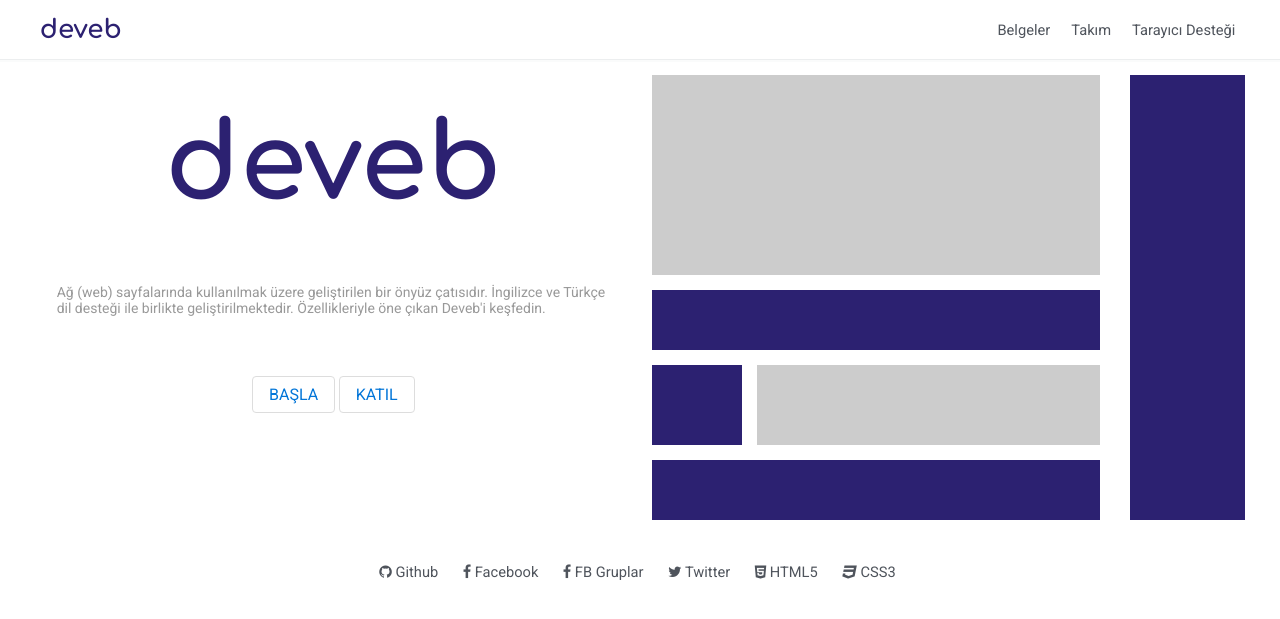
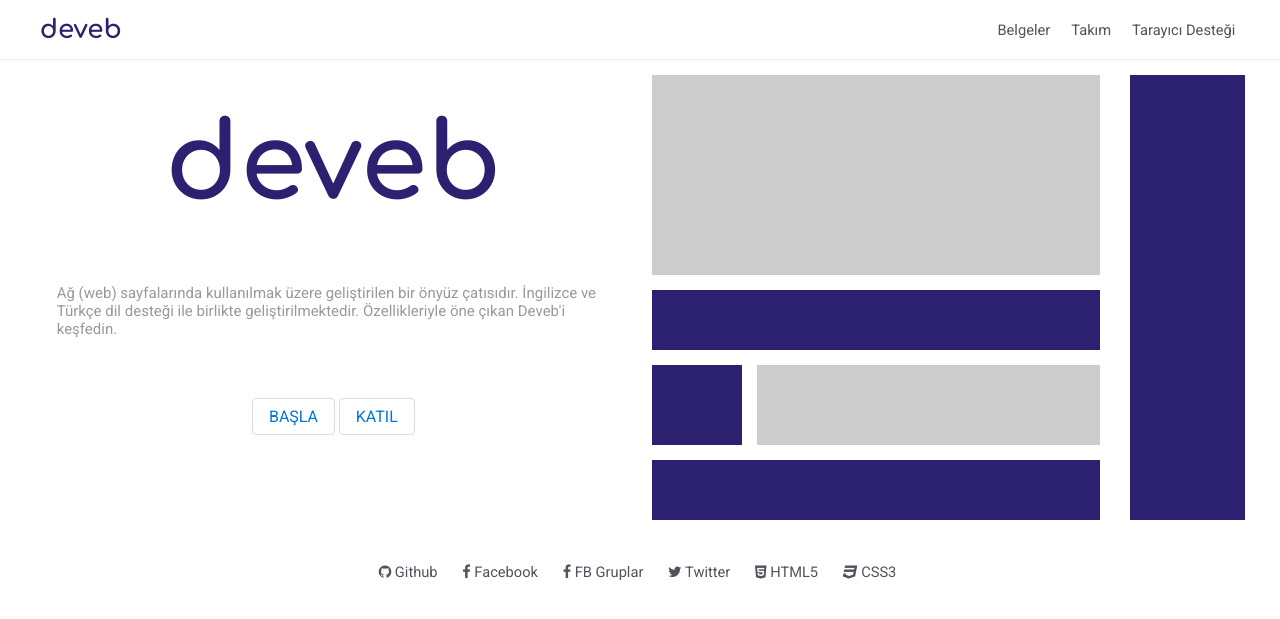
Before and after one commit to data-deveb/data-deveb.github.io, a Jekyll site: the page built from index.html, in a window 1280 px wide. Shown: the top 619 px of the page. Built offline with Jekyll 4.4.1, drawn with Linux system fonts in a browser that asks for light colours.

Commit message:
Güncelleme

```diff
--- a/assets/css/deveb.css
+++ b/assets/css/deveb.css
@@ -61,7 +61,7 @@
 */
     :root{
       --yazı-biçimi:'Roboto', sans-serif;
-      --yazı-boyutu:14px;
+      --yazı-boyutu:15px;
       --yazı-rengi:#333;
 
       --par:24;--parça:24;    /* Kap örgüsü varsayılan genişlik */
@@ -97,6 +97,7 @@
 
     a{
       text-decoration: none;/* Bağ verilen tüm yazıların altı çizili durumunu kaldırma */
+      color:#394eff;
     }
 
     a, button, input, textarea {
```
